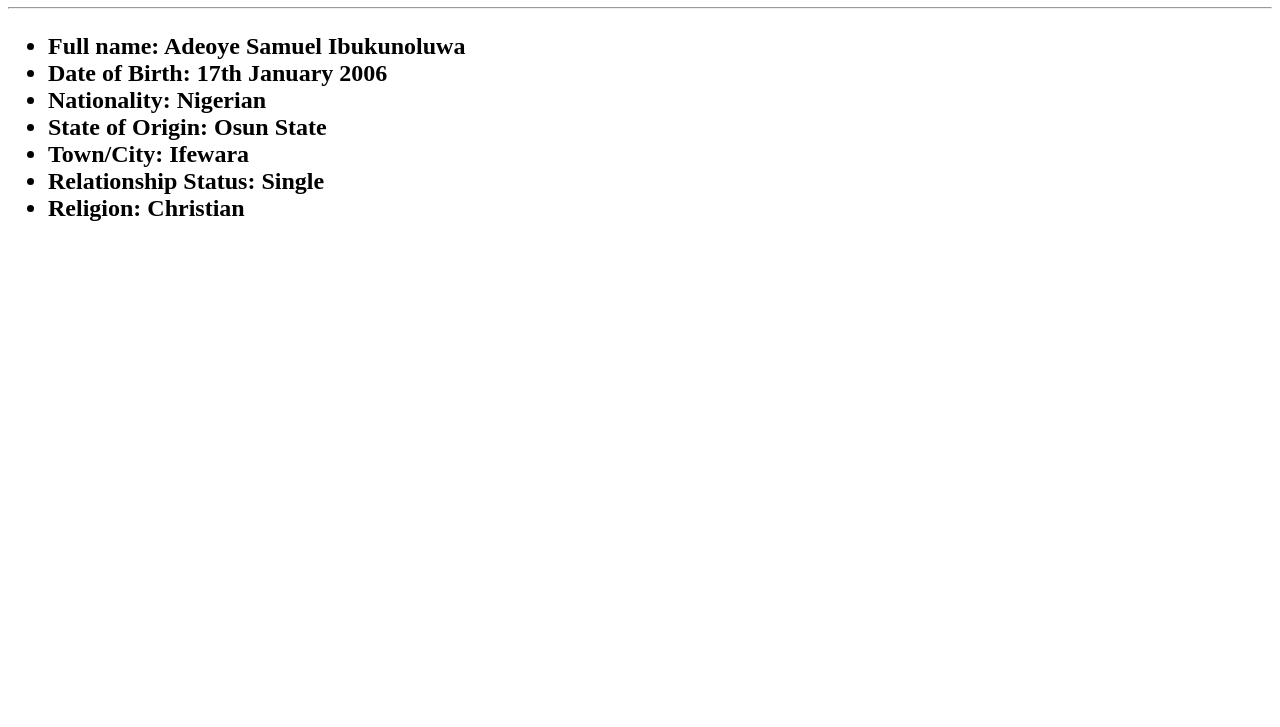
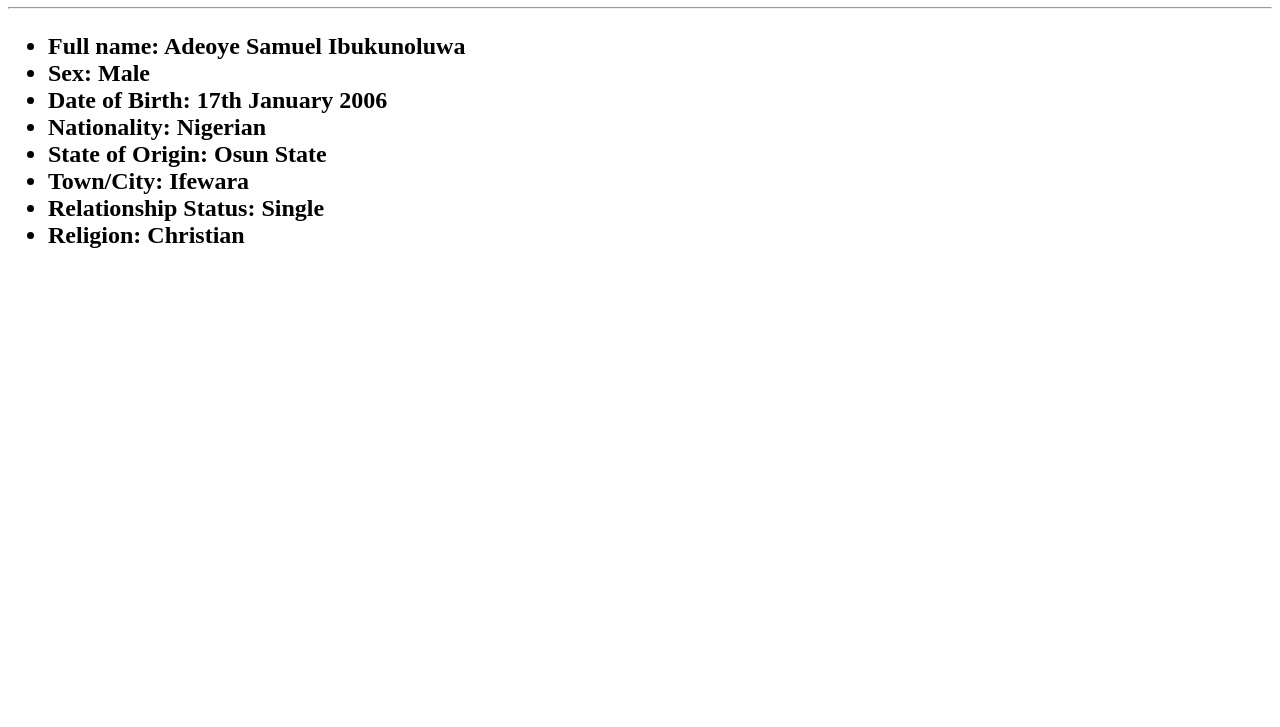
Before and after one commit to AdeoyeIbk/Resume-html, a plain HTML site: page Public/About.html in a window 1280 px wide. Shown: the part 73-800 px from the top of the page. Drawn offline with Linux system fonts and the light colour scheme.

Commit message:
Update About.html

```diff
--- a/Public/About.html
+++ b/Public/About.html
@@ -11,6 +11,7 @@
     <h2>
         <ul>
             <li>Full name: Adeoye Samuel Ibukunoluwa</li>
+            <li>Sex: Male </li>
             <li>Date of Birth: 17th January 2006</li>
             <li>Nationality: Nigerian</li>
             <li>State of Origin: Osun State</li>
```
